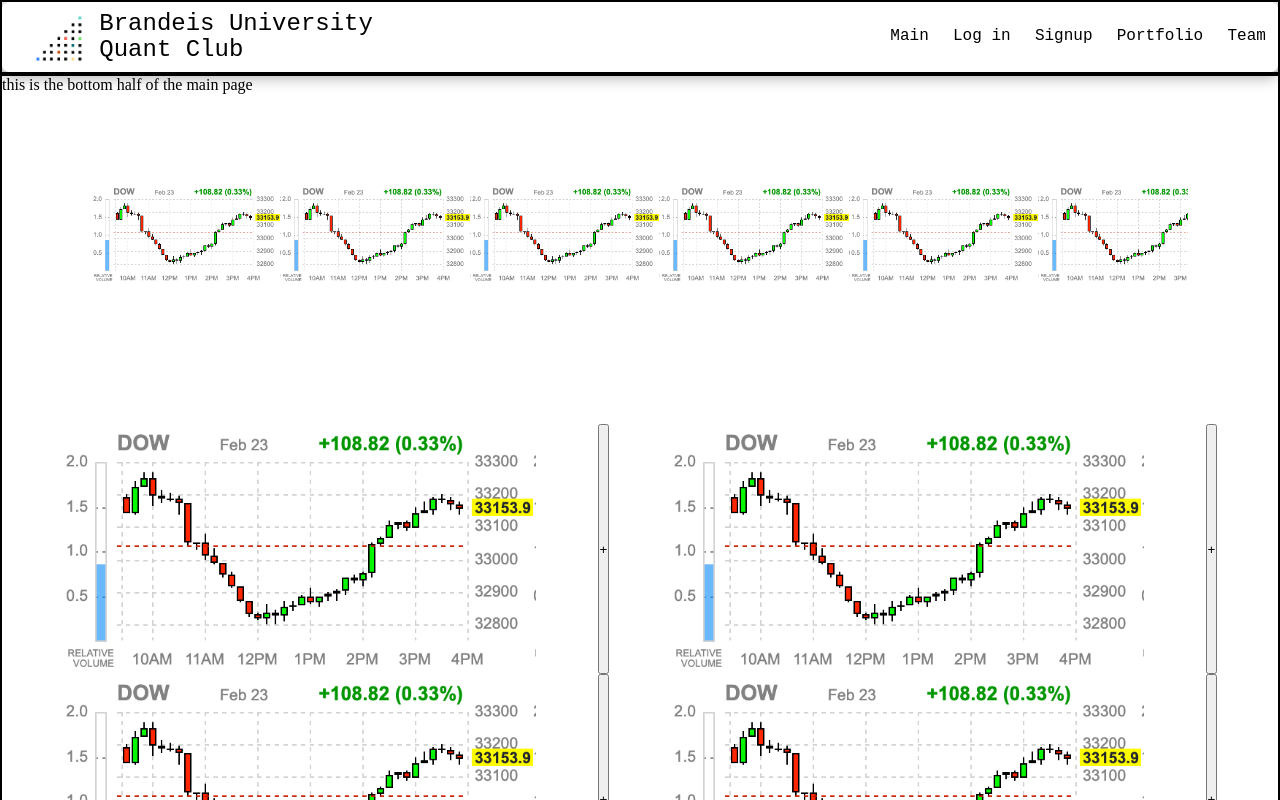
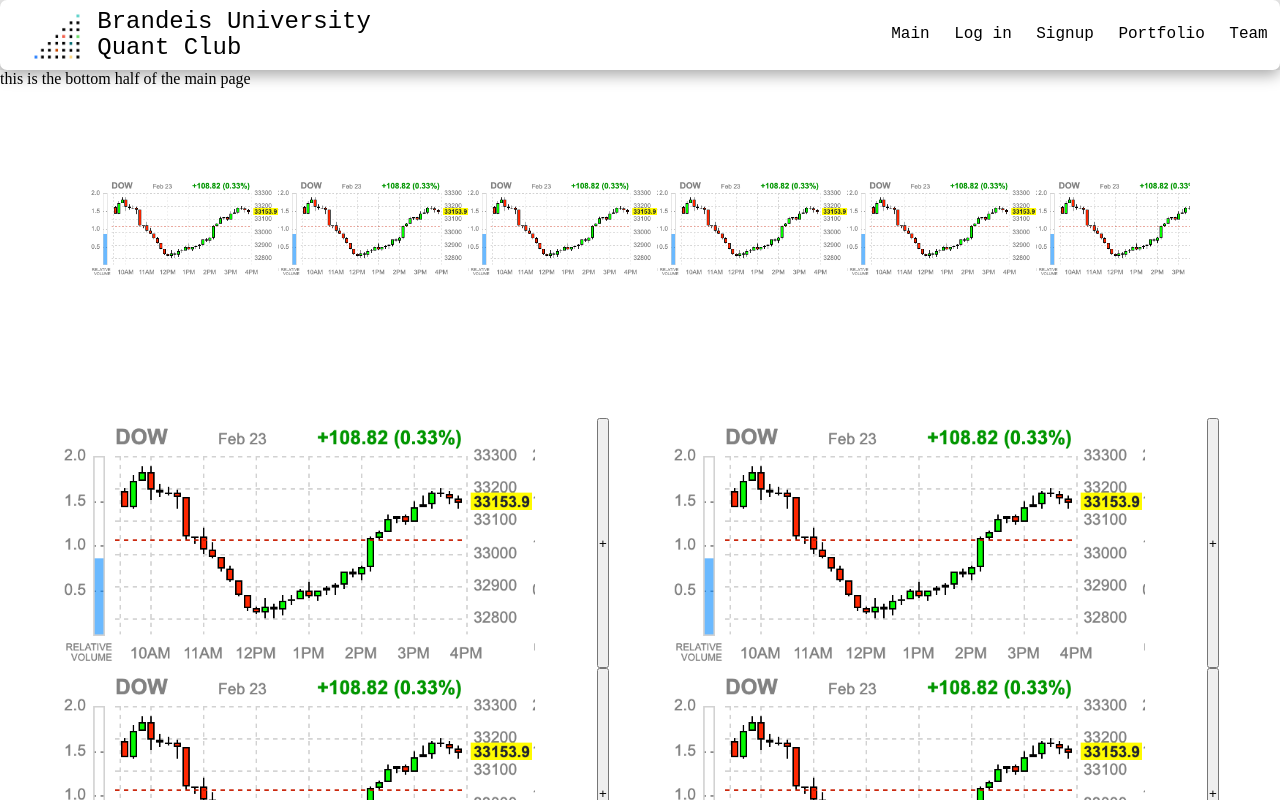
Before and after one commit to ArcherHeffern/ImpliedVolatilityIndex, a SvelteKit app: page / in a window 1280 px wide. Shown: the top 800 px of the page. Built offline with nearby package versions, Linux system fonts and the light colour scheme; a web font is replaced by a local one.

Commit message:
updated styles.css so we do not have to change main, header, and footer tags to divs

```diff
--- a/src/routes/styles.css
+++ b/src/routes/styles.css
@@ -6,17 +6,3 @@
 .app {
     width: 100%;
 }
-
-body {
-    min-height: 100vh;
-}
-
-header,
-footer,
-main {
-    border: 2px solid black;
-}
-
-main {
-    min-height: 50vh;
-}
```
